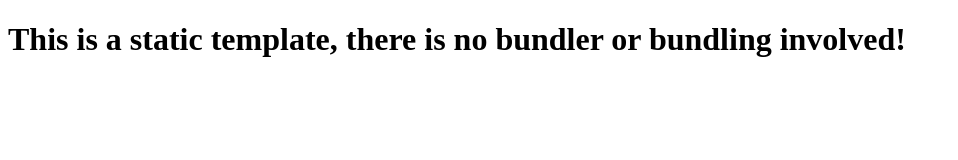
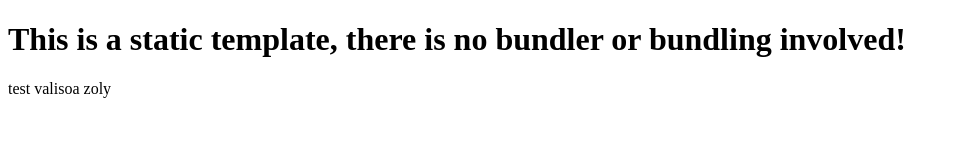
Before and after one commit to ZolyValisoa/apprendre_html, a website: page index.html in a window 1280 px wide. Shown: the whole page, without its empty margins (0-958 px from the left). Drawn offline with Linux system fonts and the light colour scheme.

Commit message:
Update 2 files

```diff
--- a/index.html
+++ b/index.html
@@ -8,5 +8,6 @@
   </head>
   <body>
     <h1>This is a static template, there is no bundler or bundling involved!</h1>
+    <p>test valisoa zoly</p>
   </body>
 </html>
```
Also changed, not shown: 1 other file.
